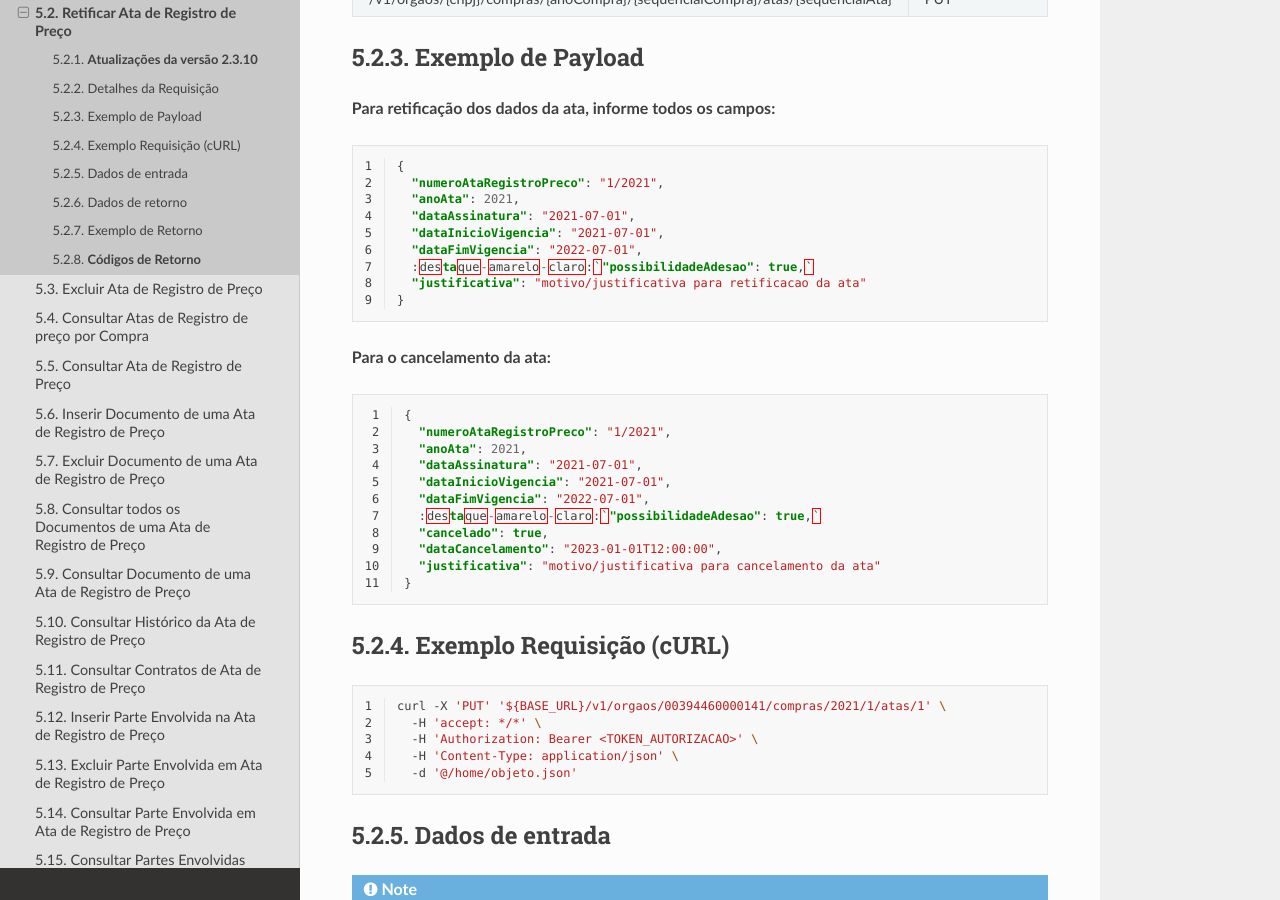
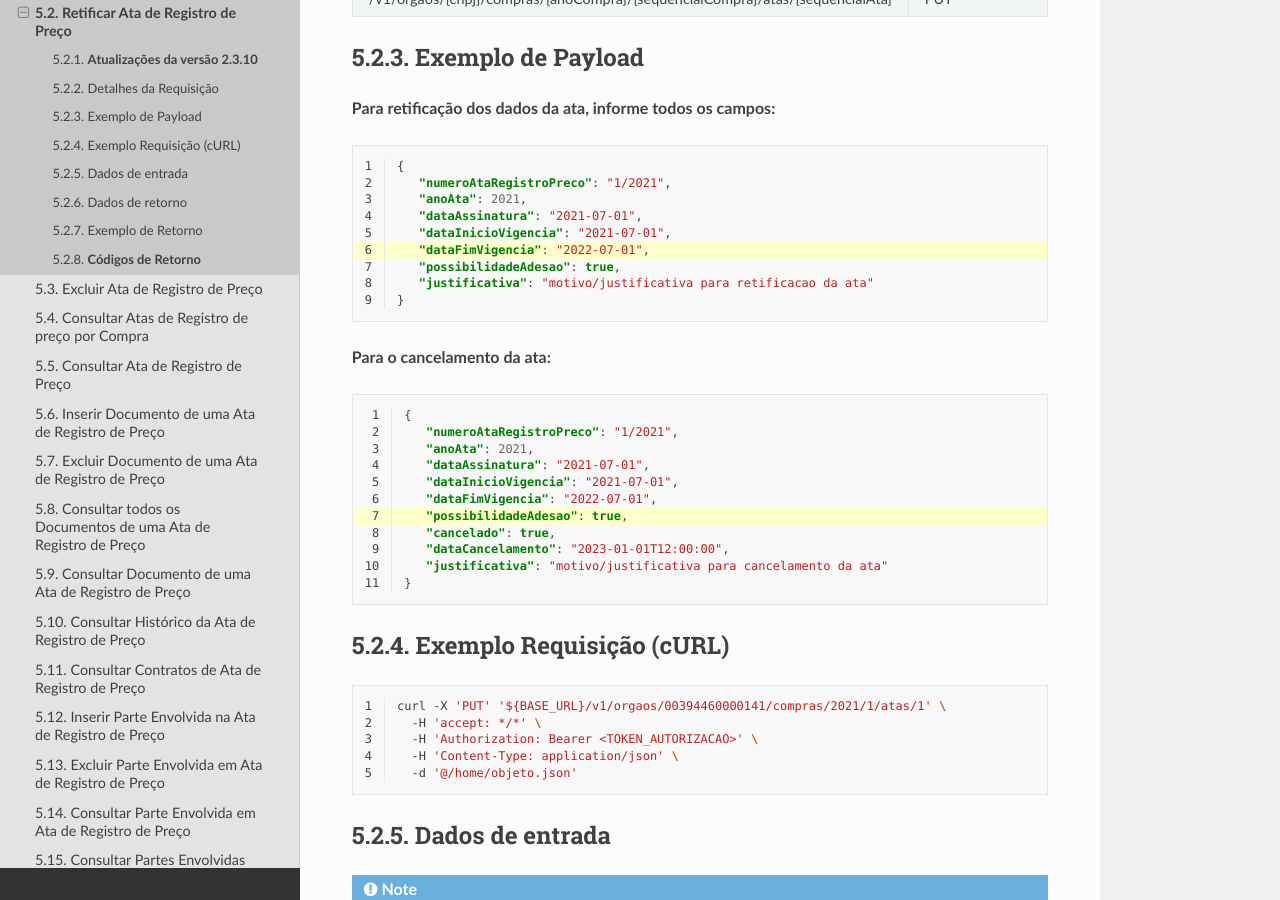
Before and after one commit to carlosmgi/Manual-de-Integracao-do-PNCP, a Sphinx documentation site: the page built from docs/source/ata_de_registro_de_preco/retificar_ata_de_registro_de_preco.rst, in a window 1280 px wide and 900 px high, scrolled down 1136 px. Built offline with Sphinx 7.4.7 and the Read the Docs theme 3.1.0, drawn with Linux system fonts in a browser that asks for light colours; pages that are not in the unit, such as notebooks, are missing from menus.

Commit message:
Update JSON structure for ata de registro de preco

```diff
--- a/docs/source/ata_de_registro_de_preco/retificar_ata_de_registro_de_preco.rst
+++ b/docs/source/ata_de_registro_de_preco/retificar_ata_de_registro_de_preco.rst
@@ -85,32 +85,34 @@ Exemplo de Payload
 
 .. code-block:: json
    :linenos:
+   :emphasize-lines: 6
 
    {
-     "numeroAtaRegistroPreco": "1/2021",
-     "anoAta": 2021,
-     "dataAssinatura": "2021-07-01",
-     "dataInicioVigencia": "2021-07-01",
-     "dataFimVigencia": "2022-07-01",
-     :destaque-amarelo-claro:`"possibilidadeAdesao": true,`
-     "justificativa": "motivo/justificativa para retificacao da ata"
+      "numeroAtaRegistroPreco": "1/2021",
+      "anoAta": 2021,
+      "dataAssinatura": "2021-07-01",
+      "dataInicioVigencia": "2021-07-01",
+      "dataFimVigencia": "2022-07-01",
+      "possibilidadeAdesao": true,
+      "justificativa": "motivo/justificativa para retificacao da ata"
    }
 
 **Para o cancelamento da ata:**
 
 .. code-block:: json
    :linenos:
+   :emphasize-lines: 7
 
    {
-     "numeroAtaRegistroPreco": "1/2021",
-     "anoAta": 2021,
-     "dataAssinatura": "2021-07-01",
-     "dataInicioVigencia": "2021-07-01",
-     "dataFimVigencia": "2022-07-01",
-     :destaque-amarelo-claro:`"possibilidadeAdesao": true,`
-     "cancelado": true,
-     "dataCancelamento": "2023-01-01T12:00:00",
-     "justificativa": "motivo/justificativa para cancelamento da ata"
+      "numeroAtaRegistroPreco": "1/2021",
+      "anoAta": 2021,
+      "dataAssinatura": "2021-07-01",
+      "dataInicioVigencia": "2021-07-01",
+      "dataFimVigencia": "2022-07-01",
+      "possibilidadeAdesao": true,
+      "cancelado": true,
+      "dataCancelamento": "2023-01-01T12:00:00",
+      "justificativa": "motivo/justificativa para cancelamento da ata"
    }
 
 Exemplo Requisição (cURL)
```
